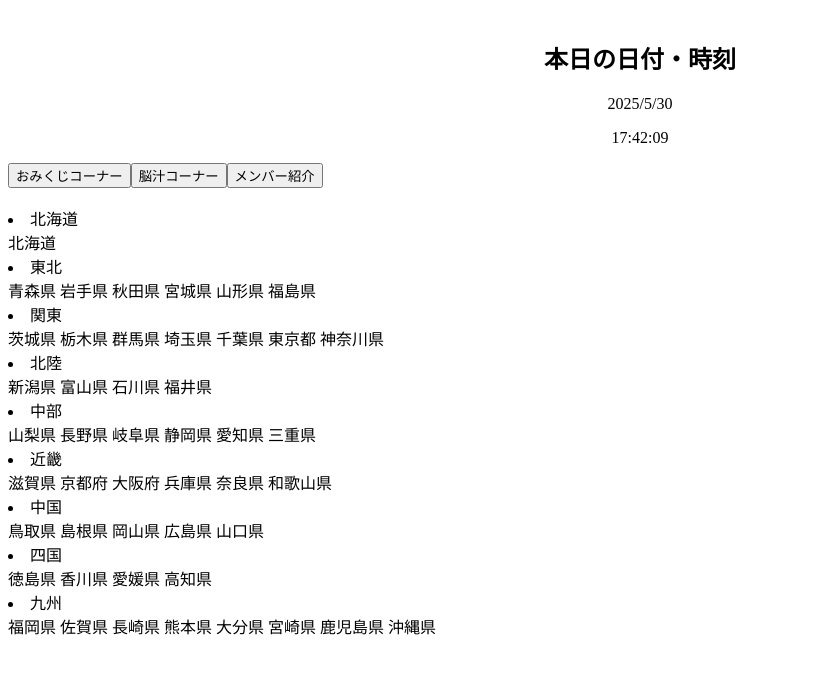
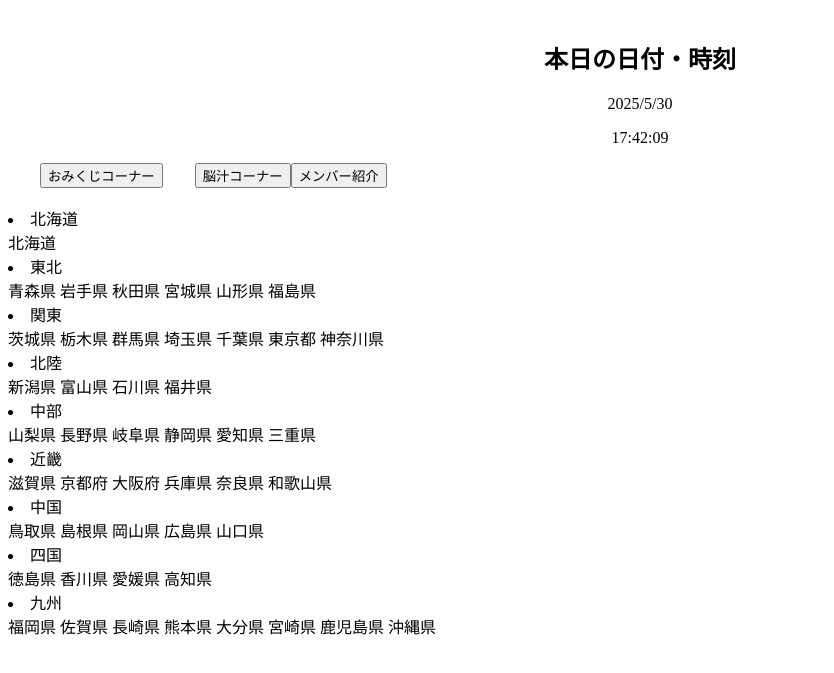
Before and after one commit to unicorn-phenex-RX-0/prefectures, a plain HTML site: page index.html in a window 1280 px wide. Shown: the part 87-760 px from the top of the page, without its empty margins (0-834 px from the left). Drawn offline with Linux system fonts and the light colour scheme.

Commit message:
Update index.html

```diff
--- a/index.html
+++ b/index.html
@@ -13,11 +13,11 @@
 <h2>本日の日付・時刻</h2>
 <p id="date"></p>
 <p id="time"></p>
-  <div style="display: flex">
-<button onclick="location.href='fortune.html'">おみくじコーナー</button>
-<button onclick="location.href='music.html'">脳汁コーナー</button>
+  <div id="btnGroup" style="display: flex">
+　　<button onclick="location.href='fortune.html'">おみくじコーナー</button>
+　　<button onclick="location.href='music.html'">脳汁コーナー</button>
     <button onclick="location.href='https://donguricompany.github.io/ITeamGitPractice/index.html'">メンバー紹介</button>
-    </div>
+  </div>
 </div>
 <br>
 <li>北海道
```
